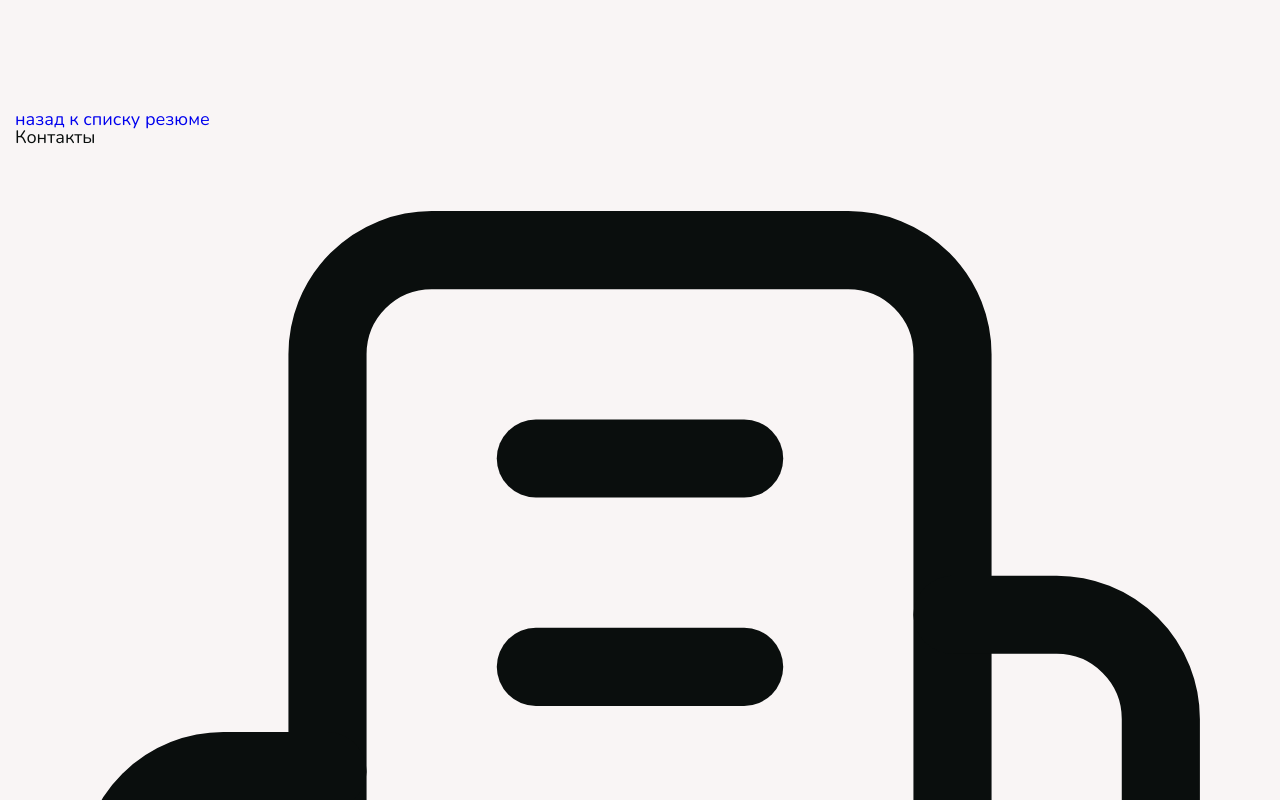
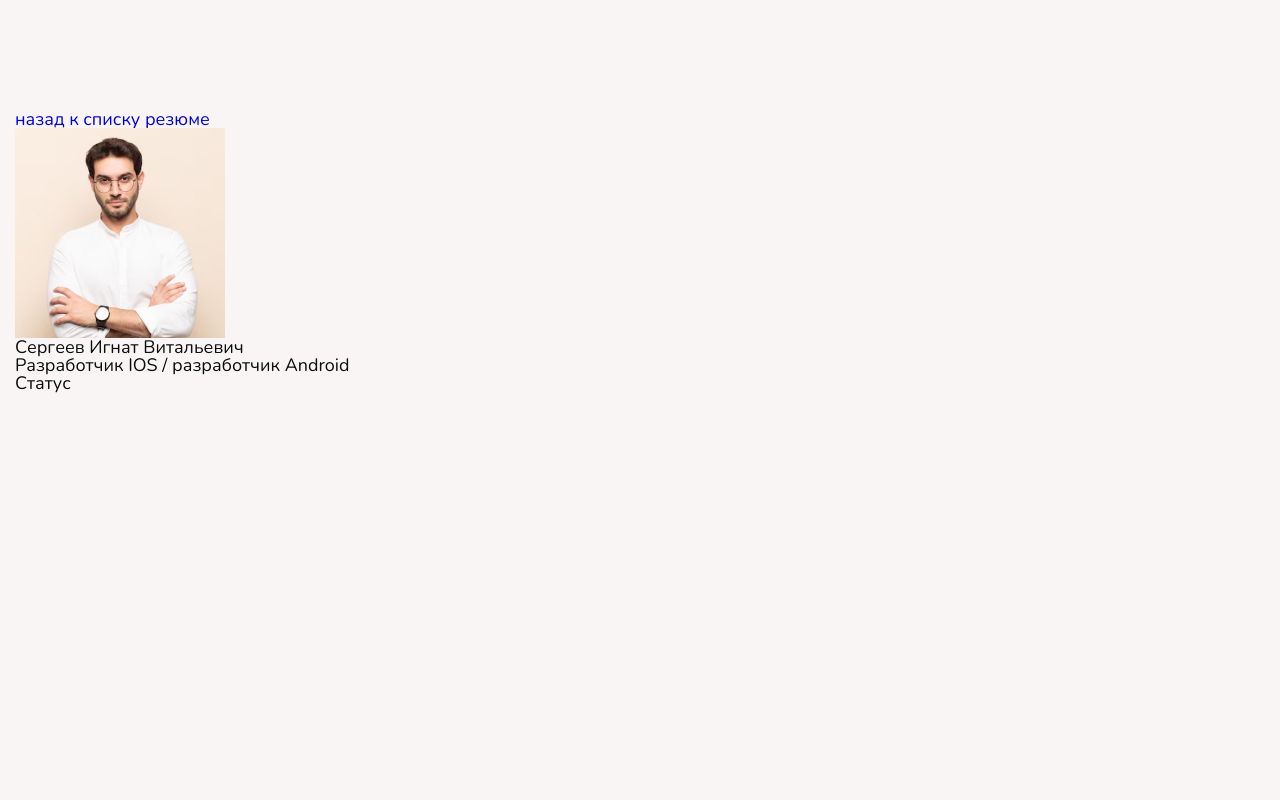
Before and after one commit to teamdevm/teamwork-swift-ferret, a React (Create React App) app in the folder React-app/: page /profile in a window 1280 px wide. Shown: the part 1260-2060 px from the top of the page. Built offline with nearby package versions, Linux system fonts and the light colour scheme.

Commit message:
add main-info layout

```diff
--- a/React-app/src/pages/Profile.jsx
+++ b/React-app/src/pages/Profile.jsx
@@ -31,6 +31,59 @@ function Profile() {
           </svg>
           <span>назад к списку резюме</span>
         </Link>
+            <div className="resume__top-block">
+              <img className="resume__photo" src={cand6} />
+              <div className="resume__main-info">
+                <p className="resume__name">Сергеев Игнат Витальевич</p>
+                <p className="resume__vacancy">Разработчик IOS / разработчик Android</p>
+                <div className="resume__hiring">
+                  <div className="resume__status">
+                    <h3 className="resume__title  resume__title--small">Статус</h3>
+                    <div className="resume__popup-status popup-status">
+                      <div className="popup-status__title">
+                        <svg
+                          xmlns="http://www.w3.org/2000/svg"
+                          width="24"
+                          height="24"
+                          viewBox="0 0 24 24"
+                          fill="none"
+                          stroke="currentColor"
+                          strokeWidth="1.5"
+                          strokeLinecap="round"
+                          strokeLinejoin="round"
+                          className="lucide lucide-chevron-down"
+                        >
+                          <polyline points="6 9 12 15 18 9" />
+                        </svg>
+                        <p className="popup-status__name">телефонное интервью</p>
+                      </div>
+                      <ul className="popup-status__list hidden">
+                        <li className="popup-status__item">новый</li>
+                        <li className="popup-status__item">переписка</li>
+                        <li className="popup-status__item active">телефонное интервью</li>
+                        <li className="popup-status__item">первичное собеседование с hr</li>
+                        <li className="popup-status__item">
+                          техническое собеседование с заказчиком
+                        </li>
+                        <li className="popup-status__item">повторное собеседование</li>
+                        <li className="popup-status__item">тестовое задание</li>
+                        <li className="popup-status__item">отказ кандидат</li>
+                        <li className="popup-status__item">отправка оффера</li>
+                        <li className="popup-status__item">выход на работу</li>
+                        <li className="popup-status__item">адаптация</li>
+                      </ul>
+                    </div>
+                  </div>
+                  <div className="resume__recruter">
+                    <h3 className="resume__title resume__title--small">Рекрутер</h3>
+                    <div className="resume__recruter-card recruter-card">
+                      <img src={recr1} alt="recruter" className="recruter-card__photo" />
+                      <p className="recruter-card__name">Горбунова Любовь</p>
+                    </div>
+                  </div>
+                </div>
+              </div>
+            </div>
             <div className="resume__contacts">
               <h3 className="resume__title">Контакты</h3>
               <div className="contacts">
```
